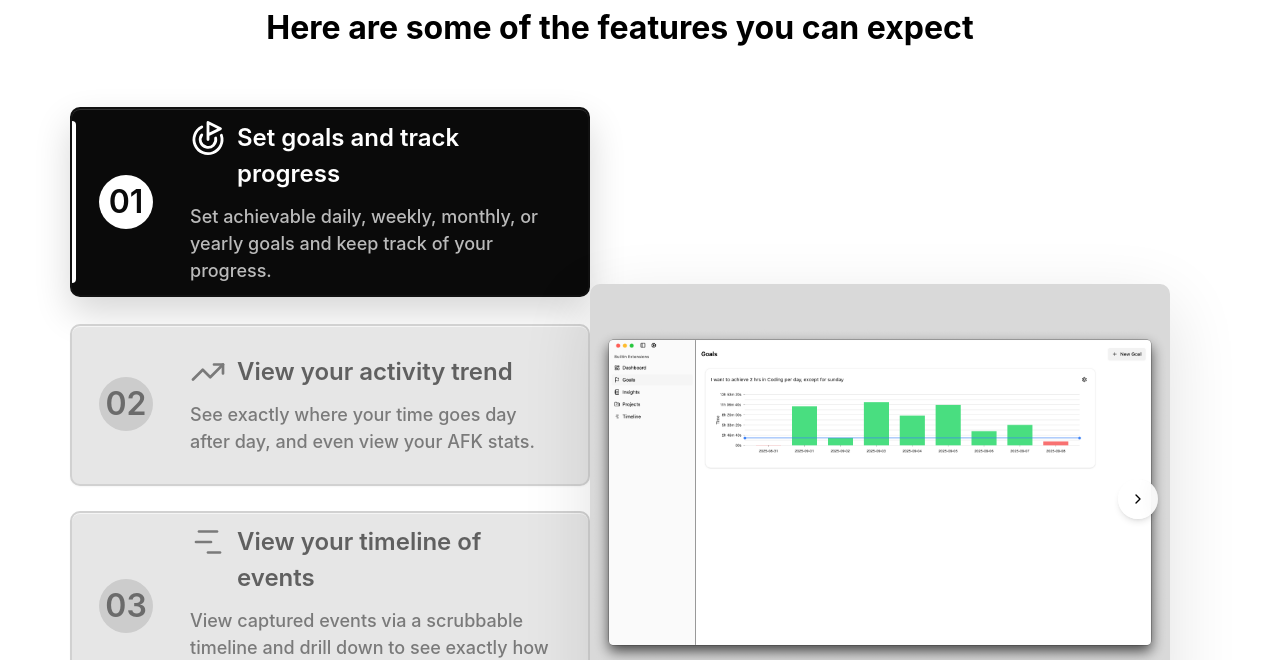
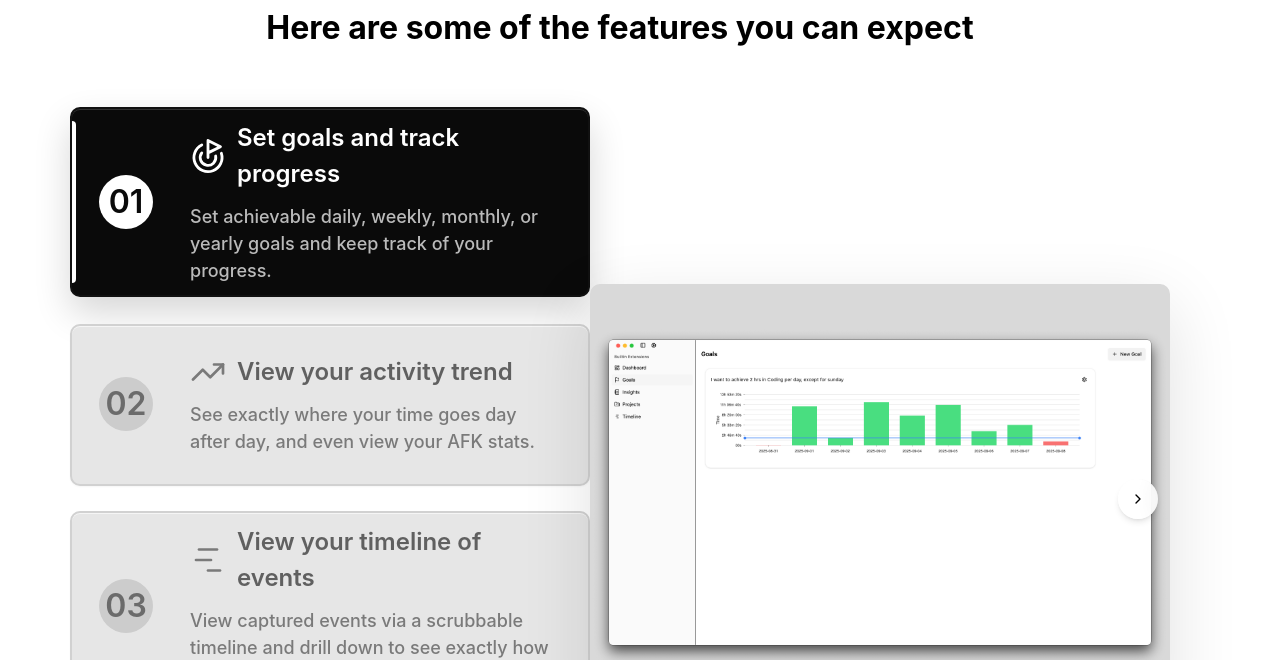
Before and after one commit to Skopio-app/landing-page, a Next.js app: page / in a window 1280 px wide. Shown: the part 900-1560 px from the top of the page. Built offline with nearby package versions, Linux system fonts and the light colour scheme.

Commit message:
chore: center the card icon and title

```diff
--- a/components/feature-card.tsx
+++ b/components/feature-card.tsx
@@ -41,7 +41,7 @@ const FeatureCard: React.FC<FeatureCardProps> = ({
           </span>
 
           <span className="flex min-w-0 flex-col gap-2.75">
-            <span className="flex items-start gap-2.75">
+            <span className="flex items-center gap-2.75">
               <Icon
                 aria-hidden="true"
                 className="feature-card__icon size-6.5 shrink-0 sm:size-9"
```
